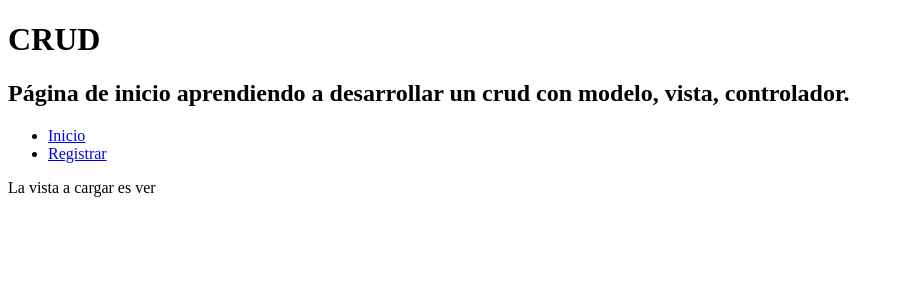
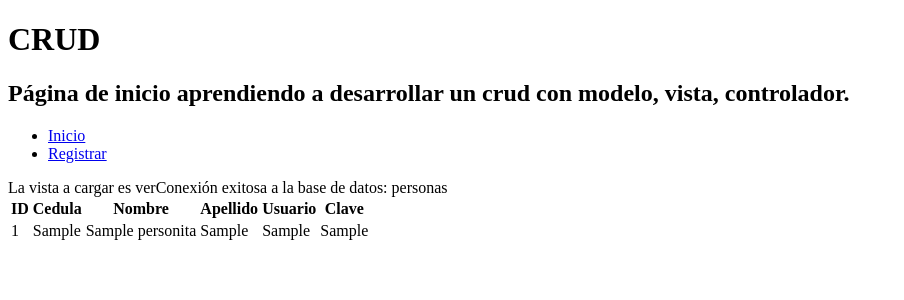
Before and after one commit to Davidjdsv/CRUD-Project, a PHP site: page /?cargar=ver&id=1 in a window 1280 px wide. Shown: the top 300 px of the page, without its empty margins (0-904 px from the left). Run offline with PHP 8.4, Linux system fonts and the light colour scheme; tables that the repository leaves empty or names only in its code hold one stand-in row (values such as "Sample post").

Commit message:
Implementación del método ver en el registro.

```diff
--- a/controladores/ctr_personas.php
+++ b/controladores/ctr_personas.php
@@ -13,5 +13,10 @@
             $resultado = $this -> persona -> listar();
             return $resultado;
         }
+
+        public function ver($id){
+            $this -> persona -> set("id", $id);
+            return $this -> persona -> ver();
+        }
     }
 ?>
--- a/modelos/persona.php
+++ b/modelos/persona.php
@@ -31,6 +31,20 @@
             return $resultado;
         }
 
+        public function ver(){
+            $sql = "SELECT * FROM personitas WHERE {$this -> id}";
+            $resultado = $this -> con -> consulta_retorno($sql);
+            $reg = mysqli_fetch_assoc($resultado);
+
+            $this -> cedula = $reg["cedula"];
+            $this -> nombres = $reg["nombres"];
+            $this -> apellidos = $reg["apellidos"];
+            $this -> usuario = $reg["usuario"];
+            $this -> clave = $reg["clave"];
+
+            return $reg;
+        }
+
         public function eliminar(){
 
         }
--- a/vistas/ver.php
+++ b/vistas/ver.php
@@ -0,0 +1,48 @@
+<?php
+
+    $controlador = new ControladorPersona();
+
+    if(isset($_GET["id"])){
+        $registro = $controlador -> ver($_GET["id"]);
+    } else {
+        header("Location:index.php");
+    }
+
+?>
+
+<!DOCTYPE html>
+<html lang="en">
+<head>
+    <meta charset="UTF-8">
+    <meta name="viewport" content="width=device-width, initial-scale=1.0">
+    <title>Ver</title>
+</head>
+<body>
+    <main>
+        <div class="table__section">
+            <table>
+                <thead>
+                    <th>ID</th>
+                    <th>Cedula</th>
+                    <th>Nombre</th>
+                    <th>Apellido</th>
+                    <th>Usuario</th>
+                    <th>Clave</th>
+                </thead>
+                <tbody>
+                    <?php
+
+                        echo "<td>" . $registro["id"] . "</td>";
+                        echo "<td>" . $registro["cedula"] . "</td>";
+                        echo "<td>" . $registro["nombres"] . "</td>";
+                        echo "<td>" . $registro["apellidos"] . "</td>";
+                        echo "<td>" . $registro["usuario"] . "</td>";
+                        echo "<td>" . $registro["clave"] . "</td>";
+
+                    ?>
+                </tbody>
+            </table>
+        </div>
+    </main>
+</body>
+</html>
```
